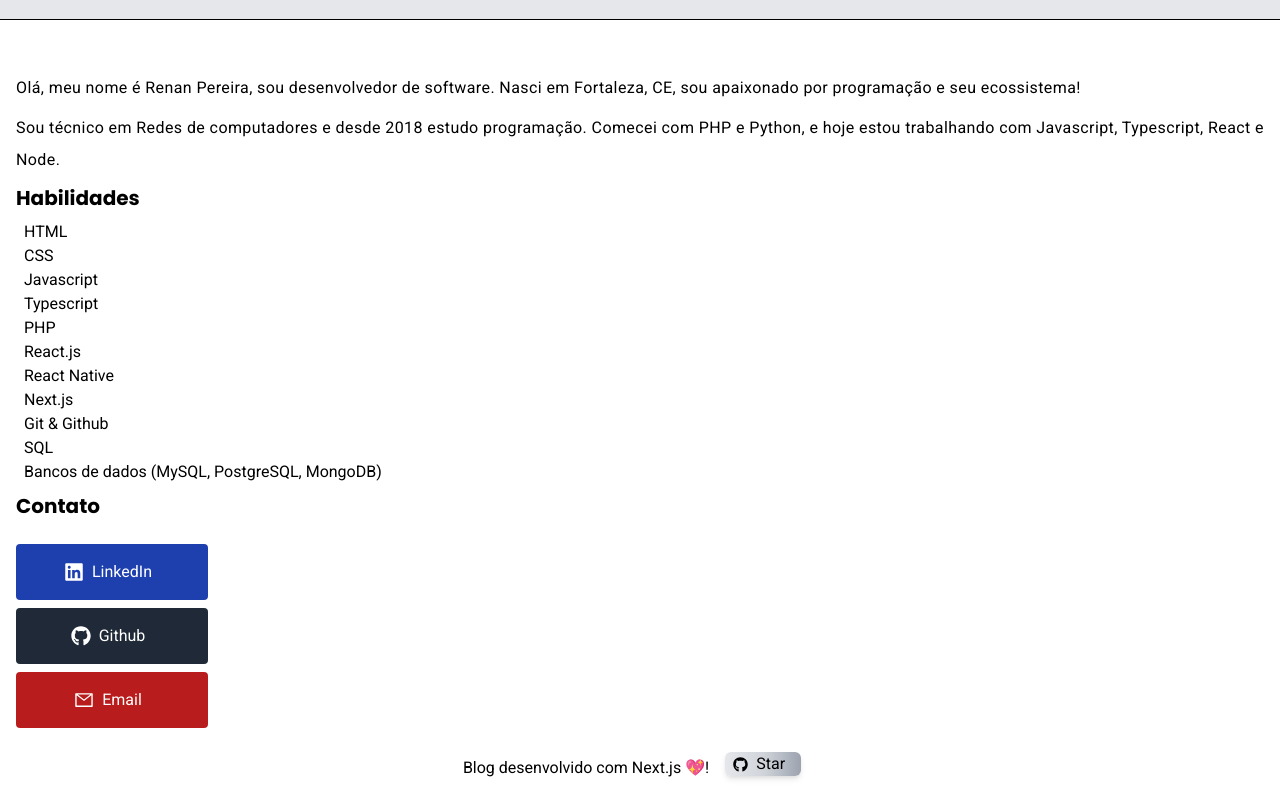
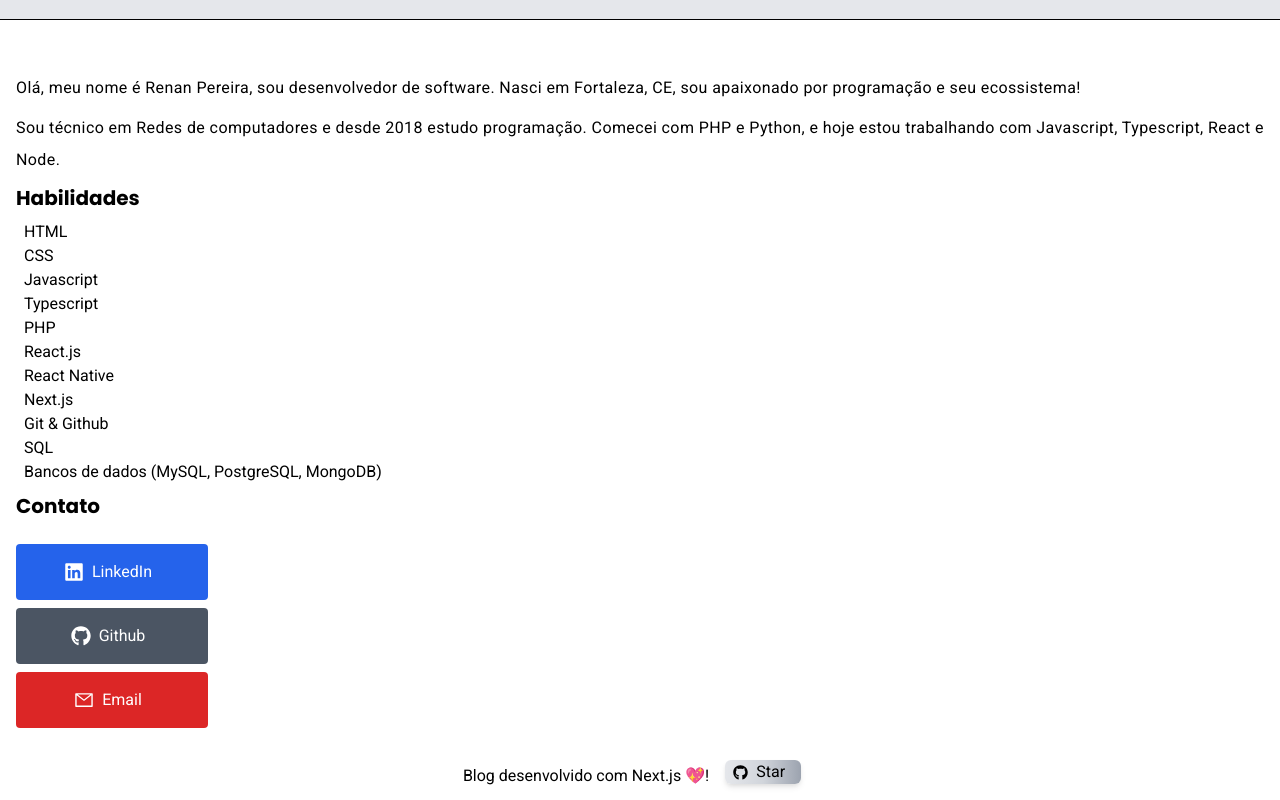
Before and after one commit to r3nanp/r3nanp-blog, a Next.js app: page /about in a window 1280 px wide. Shown: the part 445-1245 px from the top of the page. Built offline with nearby package versions, Linux system fonts and the light colour scheme.

Commit message:
feat(about): add contact

```diff
--- a/src/pages/about.tsx
+++ b/src/pages/about.tsx
@@ -1,14 +1,13 @@
 // eslint-disable-next-line no-use-before-define
 import React from 'react'
 import Head from 'next/head'
-import Link from 'next/link'
 import Image from 'next/image'
 
 import { Header } from '../components/Header'
 import { Footer } from '../components/Footer'
+import { Contact } from '../components/Contact'
 import { FaLinkedin, FaGithub } from 'react-icons/fa'
 import { AiOutlineMail } from 'react-icons/ai'
-import { motion } from 'framer-motion'
 
 const About: React.FC = () => {
   return (
@@ -63,40 +62,31 @@ const About: React.FC = () => {
 
         <h2 className="text-xl font-bold py-2 mb-4">Contato</h2>
         <div className="flex flex-col w-full justify-center items-center md:items-stretch md:justify-start">
-          <Link href="https://linkedin.com/in/r3nanp">
-            <a className="mb-2 w-48" rel="noopener noreferrer" target="_blank">
-              <motion.div
-                whileHover={{ scale: 1.2 }}
-                className="flex items-center justify-center w-48 rounded text-white bg-blue-800 p-4 hover:bg-blue-900"
+          <Contact
+            href="https://linkedin.com/in/r3nanp"
+            color="bg-blue-600"
+            hover_color="bg-blue-700"
           >
             <FaLinkedin size={20} color="#fff" />
             <p className="px-2">LinkedIn</p>
-              </motion.div>
-            </a>
-          </Link>
-          <Link href="https://github.com/r3nanp">
-            <a className="mb-2 w-48" rel="noopener noreferrer" target="_blank">
-              <motion.div
-                whileHover={{ scale: 1.2 }}
-                className="flex items-center justify-center w-48 rounded text-white bg-gray-800 p-4 hover:bg-gray-900"
+          </Contact>
+          <Contact
+            href="https://github.com/r3nanp"
+            color="bg-gray-600"
+            hover_color="bg-gray-700"
           >
             <FaGithub size={20} color="#fff" />
             <p className="px-2">Github</p>
-              </motion.div>
-            </a>
-          </Link>
+          </Contact>
 
-          <Link href="mailto:renanmol87@gmail.com">
-            <a className="w-48" rel="noopener noreferrer" target="_blank">
-              <motion.div
-                whileHover={{ scale: 1.2 }}
-                className="flex items-center justify-center w-48 rounded text-white bg-red-700 p-4 hover:bg-red-900"
+          <Contact
+            href="mailto:renanmol87@gmail.com"
+            color="bg-red-600"
+            hover_color="bg-red-700"
           >
             <AiOutlineMail size={20} color="#fff" />
             <p className="px-2">Email</p>
-              </motion.div>
-            </a>
-          </Link>
+          </Contact>
         </div>
       </div>
       <Footer />
```
Lines whose indentation alone changed are shown as unchanged.
